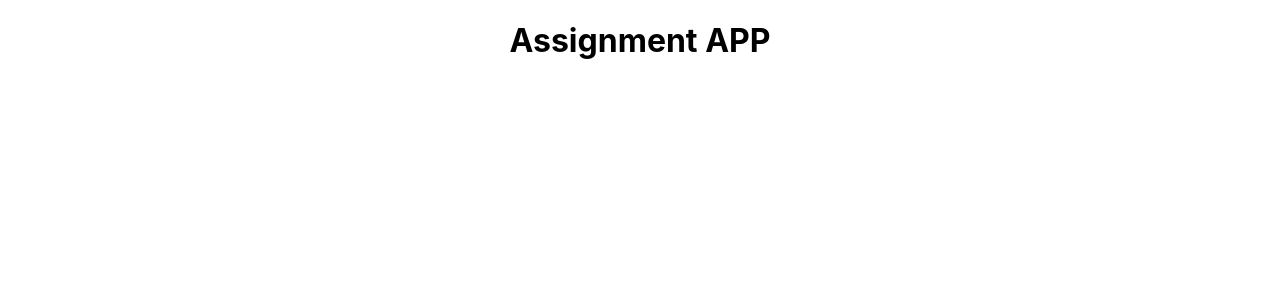
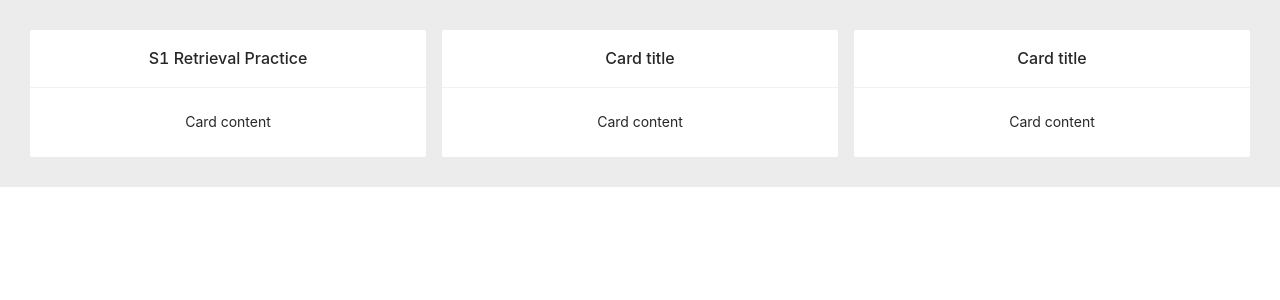
Before and after one commit to ally03/assignment-viewer, a React (Create React App) app: page / in a window 1280 px wide. Shown: the top 300 px of the page. Built offline with nearby package versions, Linux system fonts and the light colour scheme.

Commit message:
Added a assignment list page with list of card

```diff
--- a/src/App.js
+++ b/src/App.js
@@ -1,10 +1,11 @@
 import React from "react";
+import AssignList from "./pages/AssignmentList";
 import "./App.css";
 
 function App() {
   return (
     <div className="App">
-      <h1>Assignment APP</h1>
+      <AssignList />
     </div>
   );
 }
--- /dev/null
+++ b/src/pages/AssignmentList.js
@@ -0,0 +1,32 @@
+import React from "react";
+import { Card, Col, Row } from "antd";
+import "./assignmentlist.css";
+import "antd/dist/antd.css";
+
+class AssignList extends React.Component {
+  render() {
+    return (
+      <div className="site-card-wrapper">
+        <Row gutter={16}>
+          <Col span={8}>
+            <Card title="S1 Retrieval Practice" bordered={false}>
+              Card content
+            </Card>
+          </Col>
+          <Col span={8}>
+            <Card title="Card title" bordered={false}>
+              Card content
+            </Card>
+          </Col>
+          <Col span={8}>
+            <Card title="Card title" bordered={false}>
+              Card content
+            </Card>
+          </Col>
+        </Row>
+      </div>
+    );
+  }
+}
+
+export default AssignList;
--- /dev/null
+++ b/src/pages/assignmentlist.css
@@ -0,0 +1,4 @@
+.site-card-wrapper {
+  background: #ececec;
+  padding: 30px;
+}
```
